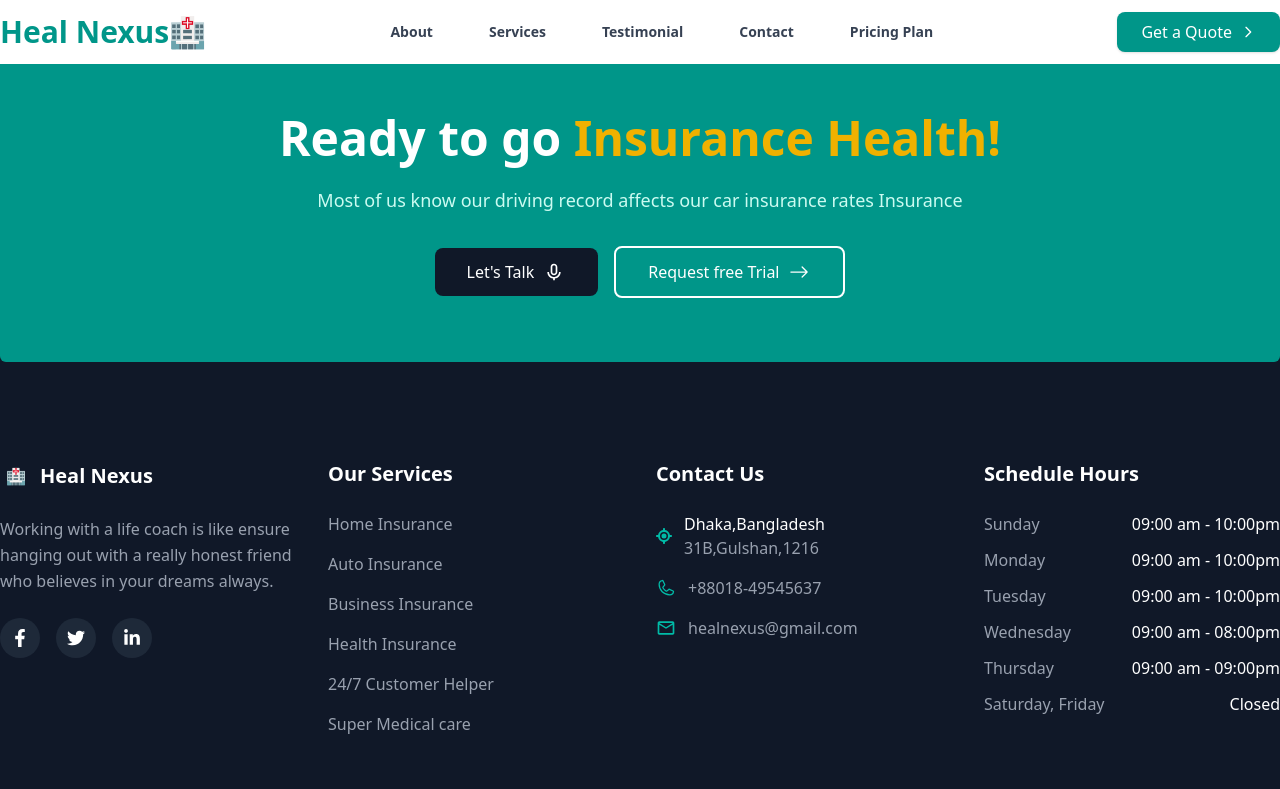
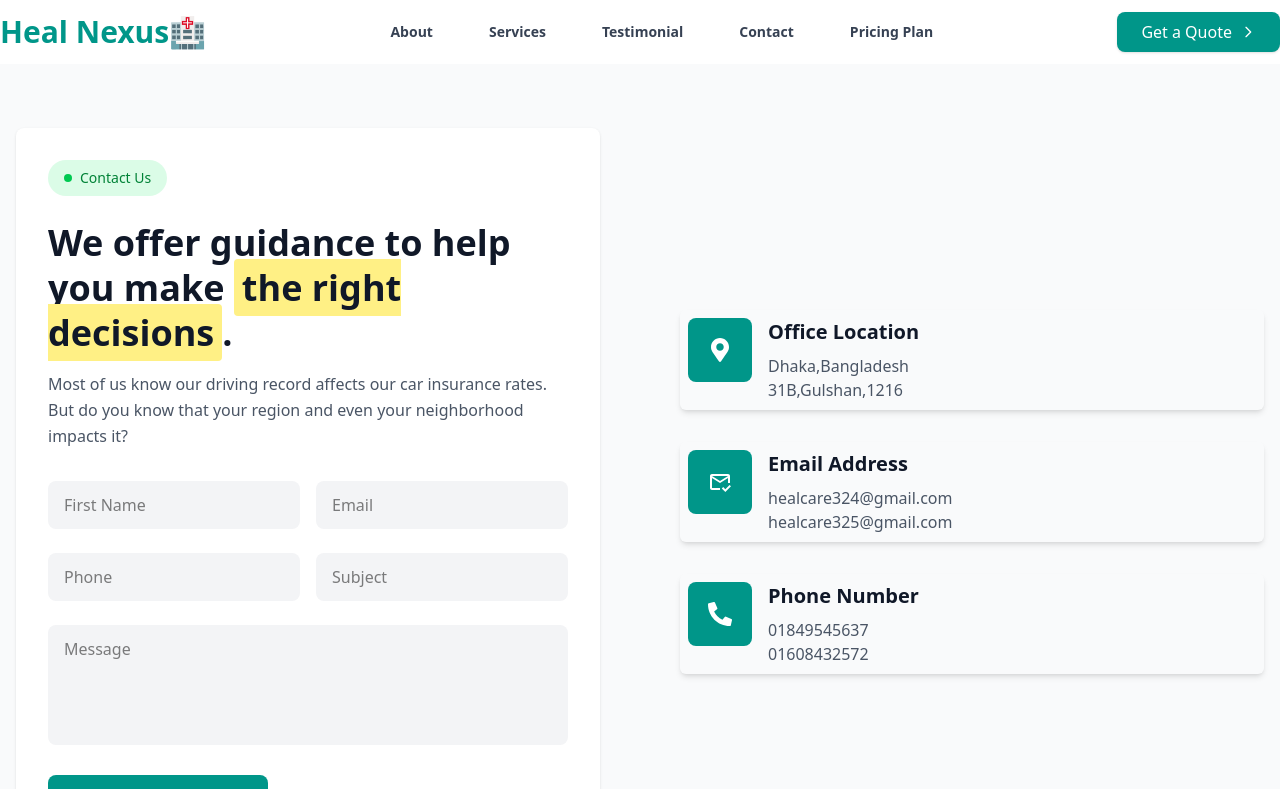
Before and after one commit to MostakemHossain/Healcover, a React (Vite) app: page / in a window 1280 px wide. Shown: the top 789 px of the page. Built offline with nearby package versions, Linux system fonts and the light colour scheme; the HTML template or start-up script is replaced by a standard one.

Commit message:
contact section

```diff
--- a/package.json
+++ b/package.json
@@ -13,6 +13,7 @@
     "@tailwindcss/vite": "^4.1.10",
     "react": "^19.1.0",
     "react-dom": "^19.1.0",
+    "react-hook-form": "^7.58.1",
     "react-icons": "^5.5.0",
     "react-router-dom": "^7.6.2",
     "tailwindcss": "^4.1.10"
--- a/src/App.tsx
+++ b/src/App.tsx
@@ -1,5 +1,6 @@
 
 import './App.css'
+import ContactSection from './components/Contact-section'
 import Footer from './components/Footer'
 import Navbar from './components/Navbar'
 
@@ -12,6 +13,7 @@ function App() {
 
     {/* Main content goes here */}
     <main className="flex-1">
+      <ContactSection/>
 
     </main>
 
--- /dev/null
+++ b/src/components/Contact-section.tsx
@@ -0,0 +1,155 @@
+
+
+import { useForm } from "react-hook-form"
+import { FaMapMarkerAlt, FaPhoneAlt, FaPaperPlane } from "react-icons/fa"
+import { MdOutlineMarkEmailRead } from "react-icons/md"
+
+type FormData = {
+  firstName: string
+  email: string
+  phone: string
+  subject: string
+  message: string
+}
+
+const ContactSection = () => {
+  const {
+    register,
+    handleSubmit,
+    reset,
+  } = useForm<FormData>()
+
+  const onSubmit = (data: FormData) => {
+    console.log("Submitted:", data)
+    reset()
+  }
+
+  return (
+    <section className="py-16 px-4 bg-gray-50 mb-32">
+      <div className="max-w-7xl mx-auto">
+        <div className="grid grid-cols-1 items-center justify-between lg:grid-cols-2 gap-12 lg:gap-20">
+          <div className="bg-white p-8 rounded-lg shadow-sm">
+            <div className="inline-flex items-center gap-2 bg-green-100 text-green-700 px-4 py-2 rounded-full text-sm font-medium mb-6">
+              <div className="w-2 h-2 bg-green-500 rounded-full"></div>
+              Contact Us
+            </div>
+
+            <h2 className="text-3xl md:text-4xl font-bold text-gray-900 mb-4 leading-tight">
+              We offer guidance to help you make{" "}
+              <span className="bg-yellow-200 px-2 py-1 rounded">the right decisions</span>.
+            </h2>
+
+            <p className="text-gray-600 mb-8 leading-relaxed">
+              Most of us know our driving record affects our car insurance rates. But do you know that your region and even your neighborhood impacts it?
+            </p>
+
+            <form onSubmit={handleSubmit(onSubmit)} className="space-y-6">
+
+              <div className="grid grid-cols-1 md:grid-cols-2 gap-4">
+                <input
+                  type="text"
+                  placeholder="First Name"
+                  {...register("firstName", { required: true })}
+                  className="w-full px-4 py-3 bg-gray-100 rounded-lg focus:outline-none focus:ring-2 focus:ring-teal-500 focus:bg-white"
+                />
+                <input
+                  type="email"
+                  placeholder="Email"
+                  {...register("email", { required: true })}
+                  className="w-full px-4 py-3 bg-gray-100 rounded-lg focus:outline-none focus:ring-2 focus:ring-teal-500 focus:bg-white"
+                />
+              </div>
+
+
+              <div className="grid grid-cols-1 md:grid-cols-2 gap-4">
+                <input
+                  type="tel"
+                  placeholder="Phone"
+                  {...register("phone")}
+                  className="w-full px-4 py-3 bg-gray-100 rounded-lg focus:outline-none focus:ring-2 focus:ring-teal-500 focus:bg-white"
+                />
+                <input
+                  type="text"
+                  placeholder="Subject"
+                  {...register("subject")}
+                  className="w-full px-4 py-3 bg-gray-100 rounded-lg focus:outline-none focus:ring-2 focus:ring-teal-500 focus:bg-white"
+                />
+              </div>
+
+
+              <textarea
+                rows={4}
+                placeholder="Message"
+                {...register("message", { required: true })}
+                className="w-full px-4 py-3 bg-gray-100 rounded-lg focus:outline-none focus:ring-2 focus:ring-teal-500 focus:bg-white resize-none"
+              ></textarea>
+
+
+              <button
+                type="submit"
+                className="bg-teal-600 hover:bg-teal-700 text-white px-8 py-3 rounded-lg font-medium flex items-center gap-2"
+              >
+                Send Us Message
+                <FaPaperPlane className="text-white" />
+              </button>
+            </form>
+          </div>
+
+
+          <div className="space-y-8">
+            <div className="flex items-start gap-4 shadow-md p-2 rounded-md">
+              <div className="w-16 h-16 bg-teal-600 rounded-lg flex items-center justify-center">
+                <FaMapMarkerAlt className="text-white text-2xl" />
+              </div>
+              <div>
+                <h3 className="text-xl font-bold text-gray-900 mb-2">Office Location</h3>
+                <p className="text-gray-600 font-medium">Dhaka,Bangladesh</p>
+                <p className="text-gray-600">31B,Gulshan,1216</p>
+              </div>
+            </div>
+
+            <div className="flex items-start gap-4 shadow-md p-2 rounded-md">
+              <div className="w-16 h-16 bg-teal-600 rounded-lg flex items-center justify-center">
+                <MdOutlineMarkEmailRead className="text-white text-2xl" />
+              </div>
+              <div>
+                <h3 className="text-xl font-bold text-gray-900 mb-2">Email Address</h3>
+                <p className="text-gray-600">
+                  <a href="healcare324@gmail.com" className="hover:text-teal-600">
+                    healcare324@gmail.com
+                  </a>
+                </p>
+                <p className="text-gray-600">
+                  <a href="healcare325@gmail.com" className="hover:text-teal-600">
+                  healcare325@gmail.com
+                  </a>
+                </p>
+              </div>
+            </div>
+
+            <div className="flex items-start gap-4 shadow-md p-2 rounded-md">
+              <div className="w-16 h-16 bg-teal-600 rounded-lg flex items-center justify-center">
+                <FaPhoneAlt className="text-white text-2xl" />
+              </div>
+              <div>
+                <h3 className="text-xl font-bold text-gray-900 mb-2">Phone Number</h3>
+                <p className="text-gray-600">
+                  <a href="tel:01849545637" className="hover:text-teal-600">
+                    01849545637
+                  </a>
+                </p>
+                <p className="text-gray-600">
+                  <a href="tel:01608432572" className="hover:text-teal-600">
+                    01608432572
+                  </a>
+                </p>
+              </div>
+            </div>
+          </div>
+        </div>
+      </div>
+    </section>
+  )
+}
+
+export default ContactSection
--- a/src/components/Footer.tsx
+++ b/src/components/Footer.tsx
@@ -47,14 +47,14 @@ const Footer = () => {
       </div>
 
       <div className="bg-gray-900 text-white md:pt-[250px] pt-10 pb-16 relative z-10">
-        <div className="max-w-7xl mx-auto">
+        <div className="max-w-7xl mx-auto p-2">
           <div className="grid grid-cols-1 md:grid-cols-2 lg:grid-cols-4 gap-8">
             <div className="lg:col-span-1">
               <div className="flex items-center gap-2 mb-6">
                 <div className="w-8 h-8 rounded-full flex items-center justify-center">
                   🏥
                 </div>
-                <span className="text-xl font-bold">Heal Nexus</span>
+                <span className="text-3xl text-teal-500 font-bold">Heal Nexus</span>
               </div>
               <p className="text-gray-400 mb-6 leading-relaxed">
                 Working with a life coach is like ensure hanging out with a
```
Also changed, not shown: 1 other file (tests, documents, lock files or other folders).
